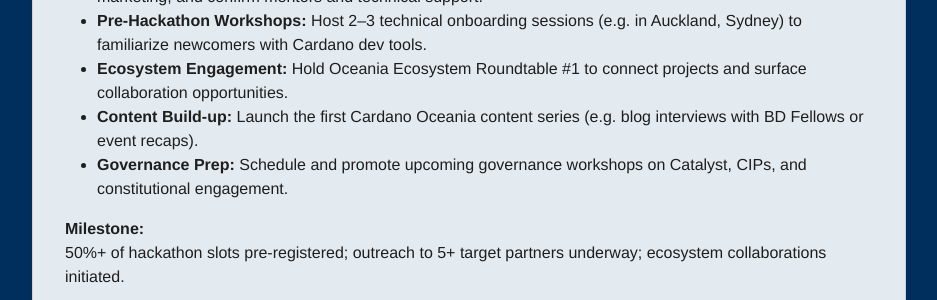
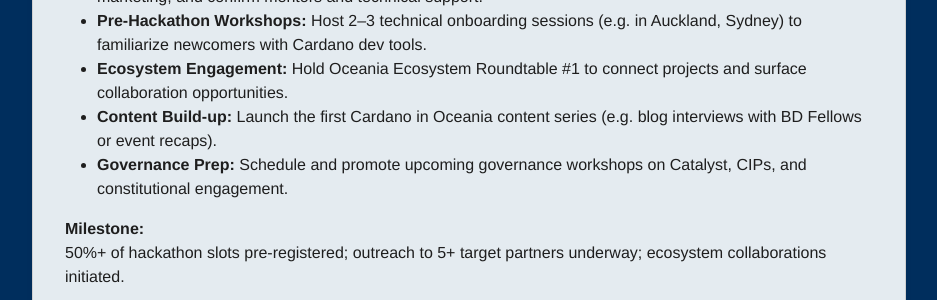
Before and after one commit to cardano-in-oceania/cardano-in-oceania.github.io, a Jekyll site: the page built from pages/how.md, in a window 1280 px wide. Shown: the part 2302-2602 px from the top of the page, without its empty margins (303-1240 px from the left). Built offline with Jekyll 4.4.1, drawn with Linux system fonts in a browser that asks for light colours; some of the changed text lies outside the part shown.

```diff
--- a/pages/how.md
+++ b/pages/how.md
@@ -54,7 +54,7 @@ Strategy launched; BD team operational; Bootcamp 1 complete; hackathon planning
 - **Hackathon Activation:** Finalize logistics for the Q2 Hackathon — open registration, begin regional marketing, and confirm mentors and technical support.
 - **Pre-Hackathon Workshops:** Host 2–3 technical onboarding sessions (e.g. in Auckland, Sydney) to familiarize newcomers with Cardano dev tools.
 - **Ecosystem Engagement:** Hold Oceania Ecosystem Roundtable #1 to connect projects and surface collaboration opportunities.
-- **Content Build-up:** Launch the first Cardano Oceania content series (e.g. blog interviews with BD Fellows or event recaps).
+- **Content Build-up:** Launch the first Cardano in Oceania content series (e.g. blog interviews with BD Fellows or event recaps).
 - **Governance Prep:** Schedule and promote upcoming governance workshops on Catalyst, CIPs, and constitutional engagement.
 
 **Milestone:**
@@ -100,16 +100,16 @@ Our work follows a structured, staged process to ensure accountability and adapt
 
 | Gate | Evidence Required | If Pass | If Not Yet |
 | :---- | :---- | :---- | :---- |
-| **Q4-2025 Launch Ready** | BD Lead hired; Fellows enrolled; comms channels live (from Awareness stage); hackathon venue pencilled; initial map v1.0 published (from Interest stage) | Kick off scaled marketing of hackathon; begin events/workshops (Consideration stage) | Slip hackathon by 1Q; focus on mapping & partner pre-work; amplify content marketing to build impressions. |
-| **Q2-2026 Hackathon Done** | ≥100 attendees; 20+ prototypes; mentors + workshops delivered (from Qualified stage); ≥3 MOUs in pipeline (from Intent stage) | Spin up incubation; content stories begin (Build → Pilot transition); launch pilot marketing | Run “second-chance” dev sprints; deepen mentorship; revisit ecosystem mapping for more collaborations |
-| **Q3-2026 Pilot Ready** | ≥3 projects continuing; ≥3 MOUs; category-balanced partners (from Pilot stage dependencies) | Kick off 3 pilots; prep capstone; marketing push for adoption stories | Extend BD runway; targeted PoCs; loop back to events for more intent generation |
+| **Q4-2025 Launch** | BD Lead hired; Fellows enrolled; comms channels live (from Awareness stage); hackathon venue pencilled; initial map v1.0 published (from Interest stage) | Kick off scaled marketing of hackathon; begin events/workshops (Consideration stage) | Slip hackathon by 1Q; focus on mapping & partner pre-work; amplify content marketing to build impressions. |
+| **Q2-2026 Hackathon** | ≥100 attendees; 20+ prototypes; mentors + workshops delivered (from Qualified stage); ≥3 MOUs in pipeline (from Intent stage) | Spin up incubation; content stories begin (Build → Pilot transition); launch pilot marketing | Run “second-chance” dev sprints; deepen mentorship; revisit ecosystem mapping for more collaborations |
+| **Q3-2026 Partnership Pilots** | ≥3 projects continuing; ≥3 MOUs; category-balanced partners (from Pilot stage dependencies) | Kick off 3 pilots; prep capstone; marketing push for adoption stories | Extend BD runway; targeted PoCs; loop back to events for more intent generation |
 | **Q4-2026 Continuity** | Final report; governance KPI uplift; clear demand for phase 2 (tied to Adoption KPIs) | Proceed with capstone & next-phase proposal; sustain marketing via community cadence | Transition to lower-cost community cadence; reinforce early stages (e.g., content refresh) for phase 2 relaunch |
 
 </div>
 <div class="section" markdown="1">
 
 ## Key Performance Indicators (KPIs) & Value Creation
-To gauge the success and impact of the Cardano Oceania 2025–26 strategy, we have identified clear KPIs across all program dimensions:
+To gauge the success and impact of the Cardano in Oceania 2025–26 strategy, we have identified clear KPIs across all program dimensions:
 
 * **Ecosystem Growth:** Community size and activity – Double the number of active Cardano community members in Oceania (measured via meetup attendance, local Telegram/Discord group sizes, etc.). Grow the number of Cardano wallets or on-chain usage in Oceania by 50% over two years (as a proxy, track growth in transactions originating from Oceania IPs or participation in Cardano-based dApps from the region).
 
```
